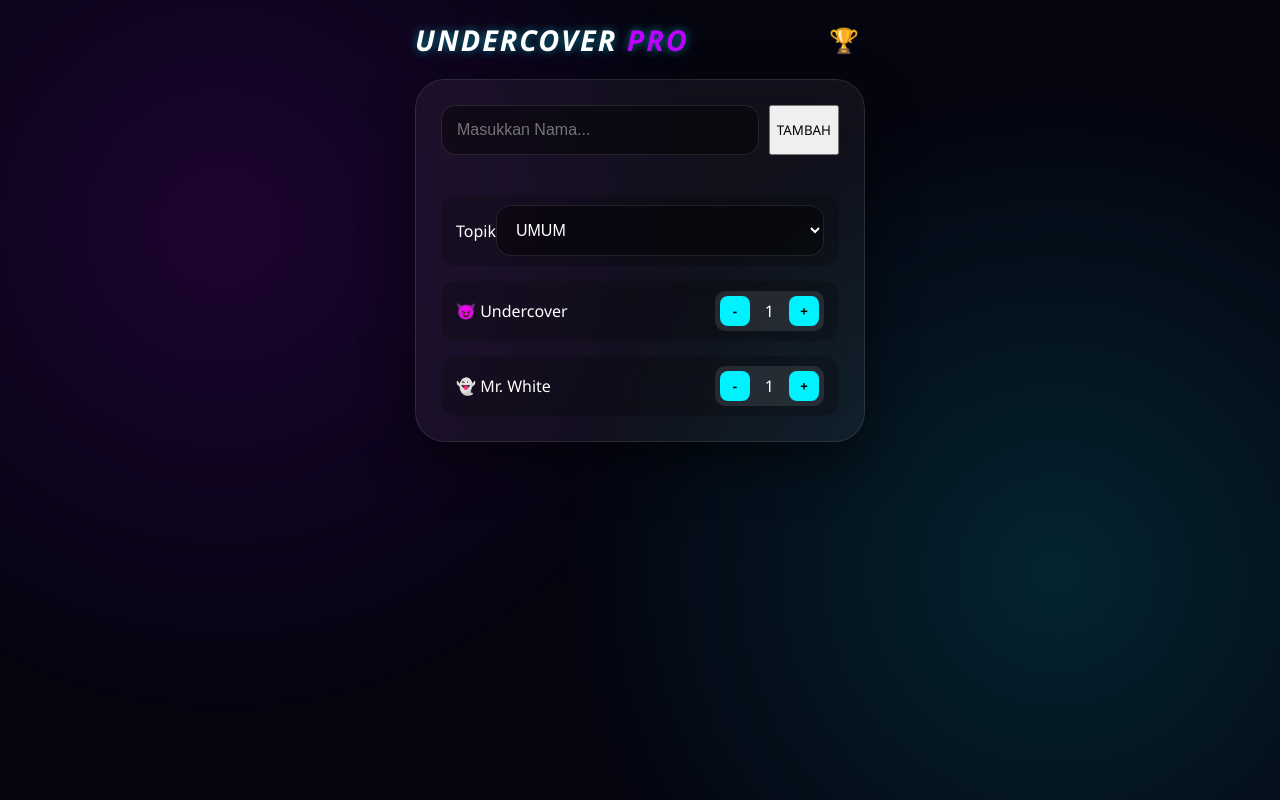
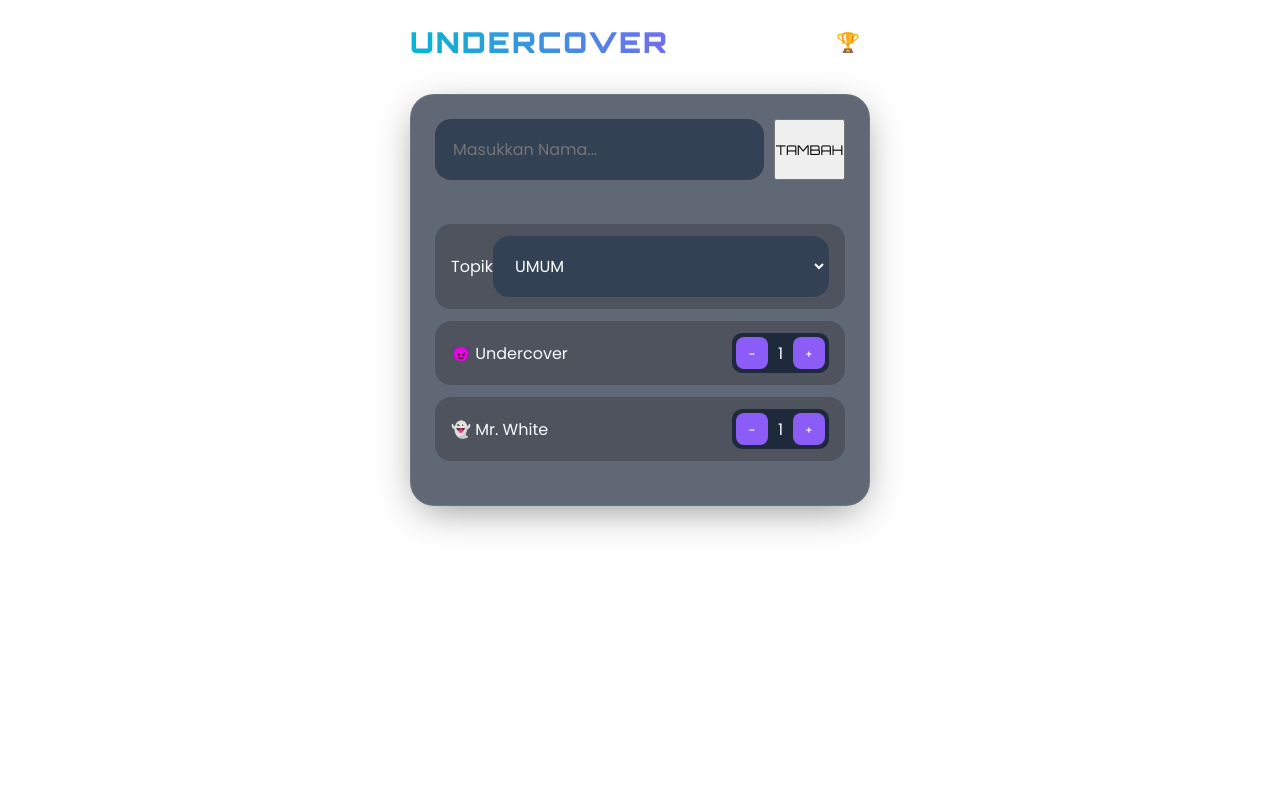
Before and after one commit to Ikyyy01/Undercoverbyiky, a React (Create React App) app: page / in a window 1280 px wide. Built offline with nearby package versions, Linux system fonts and the light colour scheme.

Commit message:
Update App.css

```diff
--- a/src/App.css
+++ b/src/App.css
@@ -1,155 +1,212 @@
+/* 1. IMPORT FONT (WAJIB ADA BIAR KEREN) */
+@import url('https://fonts.googleapis.com/css2?family=Orbitron:wght@400;700;900&family=Poppins:wght@300;400;600;800&display=swap');
+
 :root {
-  --primary: #00f2ff;
-  --secondary: #bd00ff;
-  --bg-dark: #050510;
-  --glass: rgba(255, 255, 255, 0.05);
-  --glass-border: rgba(255, 255, 255, 0.1);
-  --danger: #ff0055;
-  --neon-shadow: 0 0 15px var(--primary);
+  --primary: #8b5cf6;       /* Violet terang */
+  --primary-dark: #6d28d9;  /* Violet gelap */
+  --accent: #06b6d4;        /* Cyan neon */
+  --bg-deep: #0f172a;       /* Dark blue/black */
+  --surface: #1e293b;       /* Card color */
+  --surface-light: #334155; /* Input color */
+  --text-main: #f8fafc;
+  --text-muted: #94a3b8;
+  --danger: #ef4444;
+  --success: #22c55e;
 }
 
-* { box-sizing: border-box; user-select: none; -webkit-tap-highlight-color: transparent; }
+/* 2. GLOBAL RESET */
+* {
+  box-sizing: border-box;
+  margin: 0;
+  padding: 0;
+  -webkit-tap-highlight-color: transparent;
+}
 
 body {
-  margin: 0;
-  font-family: 'Orbitron', 'Segoe UI', sans-serif; /* Font futuristik */
-  background: var(--bg-dark);
-  color: white;
-  overflow: hidden;
-  height: 100vh;
+  font-family: 'Poppins', sans-serif; /* Font utama yang bersih */
+  background-color: var(--bg-deep);
+  color: var(--text-main);
+  overflow-x: hidden;
+  /* Background Gradasi Halus */
+  background: radial-gradient(circle at 50% 0%, #2e1065 0%, var(--bg-deep) 60%);
+  min-height: 100vh;
 }
 
-/* --- ANIMATED BACKGROUND --- */
 .app-container {
-  height: 100vh;
+  max-width: 500px; /* Batasi lebar biar rapi di HP & PC */
+  margin: 0 auto;
+  padding: 20px;
+  min-height: 100vh;
   display: flex;
   flex-direction: column;
-  align-items: center;
-  padding: 20px;
-  position: relative;
-  overflow-y: auto;
 }
 
-.particles {
-  position: fixed;
-  top: 0; left: 0; width: 100%; height: 100%;
-  background-image:
-    radial-gradient(circle at 20% 30%, rgba(189, 0, 255, 0.15) 0%, transparent 40%),
-    radial-gradient(circle at 80% 70%, rgba(0, 242, 255, 0.15) 0%, transparent 40%);
-  z-index: -1;
-  animation: pulseBg 10s infinite alternate;
+/* 3. HEADER & TYPOGRAPHY */
+.header {
+  text-align: center;
+  margin-bottom: 30px;
+  display: flex;
+  justify-content: space-between;
+  align-items: center;
 }
 
-@keyframes pulseBg { 0% { opacity: 0.5; transform: scale(1); } 100% { opacity: 1; transform: scale(1.1); } }
-
-/* --- HEADER --- */
-.header { text-align: center; margin-bottom: 20px; width: 100%; max-width: 450px; display: flex; justify-content: space-between; align-items: center; }
-.header h1 { margin: 0; font-size: 1.8rem; letter-spacing: 2px; text-shadow: 0 0 10px rgba(0,242,255,0.5); font-style: italic; }
-.header span { color: var(--secondary); }
-.icon-btn { background: none; border: none; font-size: 1.5rem; cursor: pointer; transition: transform 0.2s; }
-.icon-btn:active { transform: scale(0.8); }
-
-/* --- CARDS & GLASSMORPHISM --- */
-.card {
-  width: 100%; max-width: 450px;
-  background: var(--glass);
-  backdrop-filter: blur(20px); -webkit-backdrop-filter: blur(20px);
-  border: 1px solid var(--glass-border);
-  border-radius: 30px;
-  padding: 25px;
-  box-shadow: 0 20px 50px rgba(0,0,0,0.5);
-  margin-bottom: 20px;
+.header h1 {
+  font-family: 'Orbitron', sans-serif; /* Font Judul Robotik */
+  font-weight: 900;
+  font-size: 1.8rem;
+  background: linear-gradient(to right, var(--accent), var(--primary));
+  -webkit-background-clip: text;
+  -webkit-text-fill-color: transparent;
+  text-transform: uppercase;
+  letter-spacing: 2px;
 }
 
-/* --- ANIMATIONS --- */
-.slide-up { animation: slideUp 0.6s cubic-bezier(0.16, 1, 0.3, 1); }
-.fade-in { animation: fadeIn 0.5s ease; }
-.zoom-in { animation: zoomIn 0.3s cubic-bezier(0.175, 0.885, 0.32, 1.275); }
+.header span {
+  font-size: 0.8rem;
+  background: #fff;
+  color: #000;
+  padding: 2px 6px;
+  border-radius: 4px;
+  vertical-align: middle;
+  margin-left: 5px;
+}
 
-@keyframes slideUp { from { transform: translateY(50px); opacity: 0; } to { transform: translateY(0); opacity: 1; } }
-@keyframes fadeIn { from { opacity: 0; } to { opacity: 1; } }
-@keyframes zoomIn { from { transform: scale(0.5); opacity: 0; } to { transform: scale(1); opacity: 1; } }
+.icon-btn {
+  background: rgba(255,255,255,0.1);
+  border: none;
+  font-size: 1.2rem;
+  padding: 10px;
+  border-radius: 12px;
+  cursor: pointer;
+  color: white;
+}
 
-/* --- INPUTS & CONTROLS --- */
+/* 4. CARDS & PANELS */
+.card {
+  background: rgba(30, 41, 59, 0.7); /* Semi transparan */
+  backdrop-filter: blur(12px);
+  -webkit-backdrop-filter: blur(12px);
+  border: 1px solid rgba(255, 255, 255, 0.08);
+  border-radius: 24px;
+  padding: 24px;
+  box-shadow: 0 10px 40px -10px rgba(0,0,0,0.5);
+  animation: slideUp 0.4s ease-out;
+}
+
+@keyframes slideUp { from { opacity:0; transform: translateY(20px); } to { opacity:1; transform: translateY(0); } }
+
+/* 5. INPUTS & BUTTONS */
 .input-group { display: flex; gap: 10px; margin-bottom: 20px; }
+
 input, select {
-  width: 100%; background: rgba(0,0,0,0.4); border: 1px solid var(--glass-border);
-  color: white; padding: 15px; border-radius: 15px; font-size: 1rem; outline: none; transition: 0.3s;
+  width: 100%;
+  padding: 16px;
+  background: var(--surface-light);
+  border: 2px solid transparent;
+  border-radius: 16px;
+  color: white;
+  font-size: 1rem;
+  font-family: 'Poppins', sans-serif;
+  outline: none;
+  transition: 0.3s;
 }
-input:focus { border-color: var(--primary); box-shadow: 0 0 10px rgba(0,242,255,0.2); }
 
-button { cursor: pointer; font-family: inherit; }
+input:focus { border-color: var(--primary); background: var(--surface); }
+
+button { cursor: pointer; font-family: 'Orbitron', sans-serif; }
+
 .btn {
-  width: 100%; padding: 18px; border: none; border-radius: 20px;
-  background: linear-gradient(135deg, var(--primary), #00a8ff);
-  color: #000; font-weight: 900; font-size: 1.1rem; letter-spacing: 1px;
-  margin-top: 15px; position: relative; overflow: hidden;
-  box-shadow: 0 5px 20px rgba(0,242,255,0.3);
+  width: 100%;
+  padding: 18px;
+  border: none;
+  border-radius: 18px;
+  background: linear-gradient(135deg, var(--primary), var(--primary-dark));
+  color: white;
+  font-weight: 700;
+  font-size: 1rem;
+  letter-spacing: 1px;
+  box-shadow: 0 4px 15px rgba(139, 92, 246, 0.4);
   transition: transform 0.1s;
+  margin-top: 15px;
 }
-.btn:active { transform: scale(0.96); }
-.btn.glow { animation: glowing 2s infinite; }
-.btn.secondary { background: rgba(255,255,255,0.1); color: white; box-shadow: none; }
+.btn:active { transform: scale(0.97); }
+.btn.glow { box-shadow: 0 0 20px rgba(139, 92, 246, 0.6); }
+.btn.secondary { background: transparent; border: 2px solid var(--surface-light); box-shadow: none; color: var(--text-muted); }
 
-@keyframes glowing { 0% { box-shadow: 0 0 5px var(--primary); } 50% { box-shadow: 0 0 20px var(--primary); } 100% { box-shadow: 0 0 5px var(--primary); } }
-
-/* --- CHIPS & SETTINGS --- */
-.chips-container { display: flex; flex-wrap: wrap; gap: 8px; margin-bottom: 20px; max-height: 150px; overflow-y: auto; }
+/* 6. CHIPS (List Pemain) */
+.chips-container { display: flex; flex-wrap: wrap; gap: 8px; margin-bottom: 24px; }
 .chip {
-  background: rgba(255,255,255,0.1); padding: 8px 14px; border-radius: 50px; font-size: 0.85rem;
-  display: flex; align-items: center; gap: 8px; border: 1px solid transparent; transition: 0.2s;
+  background: var(--surface-light);
+  padding: 8px 16px;
+  border-radius: 50px;
+  font-size: 0.9rem;
+  display: flex;
+  align-items: center;
+  gap: 8px;
+  border: 1px solid transparent;
 }
-.chip:active { border-color: var(--danger); background: rgba(255,0,85,0.2); }
+.chip:active { border-color: var(--danger); }
 .x-mark { color: var(--danger); font-weight: bold; }
 
-.settings-grid { display: grid; gap: 15px; }
-.setting-item { display: flex; justify-content: space-between; align-items: center; background: rgba(0,0,0,0.2); padding: 10px 15px; border-radius: 15px; }
-.stepper { display: flex; align-items: center; gap: 15px; background: rgba(255,255,255,0.1); padding: 5px; border-radius: 10px; }
-.stepper button { width: 30px; height: 30px; border-radius: 8px; border: none; background: var(--primary); font-weight: bold; }
+/* 7. SETTINGS GRID */
+.settings-grid { display: grid; gap: 12px; margin-bottom: 20px; }
+.setting-item {
+  display: flex; justify-content: space-between; align-items: center;
+  background: rgba(0,0,0,0.2); padding: 12px 16px; border-radius: 16px;
+}
+.stepper { display: flex; align-items: center; gap: 10px; background: var(--surface); padding: 4px; border-radius: 10px; }
+.stepper button { width: 32px; height: 32px; background: var(--primary); border: none; border-radius: 8px; color: white; display: flex; align-items: center; justify-content: center; }
 
-/* --- 3D CARD FLIP --- */
-.flip-card { perspective: 1000px; width: 100%; height: 300px; margin: 20px 0; cursor: pointer; }
+/* 8. FLIP CARD (GAMEPLAY) */
+.flip-card { perspective: 1000px; width: 100%; height: 280px; margin: 20px 0; cursor: pointer; }
 .flip-inner {
-  position: relative; width: 100%; height: 100%; text-align: center; transition: transform 0.6s cubic-bezier(0.4, 0.2, 0.2, 1);
+  position: relative; width: 100%; height: 100%; text-align: center;
+  transition: transform 0.6s cubic-bezier(0.4, 0.2, 0.2, 1);
   transform-style: preserve-3d;
 }
 .flip-card.flipped .flip-inner { transform: rotateY(180deg); }
+
 .flip-front, .flip-back {
   position: absolute; width: 100%; height: 100%; -webkit-backface-visibility: hidden; backface-visibility: hidden;
-  border-radius: 25px; display: flex; flex-direction: column; align-items: center; justify-content: center;
-  border: 1px solid var(--glass-border); box-shadow: 0 10px 30px rgba(0,0,0,0.5);
+  border-radius: 24px; display: flex; flex-direction: column; align-items: center; justify-content: center;
+  box-shadow: 0 10px 30px rgba(0,0,0,0.3); border: 2px solid rgba(255,255,255,0.1);
 }
-.flip-front { background: linear-gradient(135deg, #1e1e2e, #2a2a40); }
-.flip-back { background: linear-gradient(135deg, var(--secondary), #7000ff); transform: rotateY(180deg); color: white; }
 
-.lock-icon { font-size: 4rem; margin-bottom: 10px; filter: drop-shadow(0 0 10px var(--primary)); }
-.role-reveal h1 { font-size: 3rem; margin: 10px 0; font-weight: 900; }
-.mini-role { background: rgba(0,0,0,0.3); padding: 5px 15px; border-radius: 20px; font-size: 0.8rem; text-transform: uppercase; }
-.white { color: #fff; } .role-icon { font-size: 4rem; }
+.flip-front { background: linear-gradient(145deg, #1e1b4b, #0f172a); }
+.flip-back { background: var(--primary); transform: rotateY(180deg); }
 
-/* --- VOTING & TIMER --- */
-.timer-box { font-size: 3rem; font-weight: 900; text-align: center; font-variant-numeric: tabular-nums; margin-bottom: 20px; text-shadow: 0 0 20px rgba(255,255,255,0.2); }
-.timer-box.danger { color: var(--danger); animation: pulseDanger 0.5s infinite; }
-@keyframes pulseDanger { 0% { opacity: 1; } 50% { opacity: 0.5; } 100% { opacity: 1; } }
+/* Konten Kartu */
+.lock-icon { font-size: 3rem; margin-bottom: 10px; opacity: 0.8; }
+.flip-front p { font-family: 'Orbitron'; letter-spacing: 2px; font-size: 0.9rem; opacity: 0.7; }
 
-.vote-list { display: grid; grid-template-columns: 1fr 1fr; gap: 10px; }
+.role-reveal h1 { font-size: 2.5rem; margin: 10px 0; font-weight: 800; text-shadow: 0 2px 10px rgba(0,0,0,0.3); }
+.role-reveal.white h3 { font-size: 1.8rem; margin-bottom: 10px; }
+.mini-role { background: rgba(0,0,0,0.3); padding: 6px 16px; border-radius: 20px; font-size: 0.8rem; text-transform: uppercase; font-weight: bold; }
+
+/* 9. VOTING & TIMER */
+.distribute-header { text-align: center; margin-bottom: 20px; }
+.distribute-header h2 { color: var(--accent); font-size: 2rem; font-weight: 800; }
+
+.timer-box { font-size: 3.5rem; font-weight: 800; text-align: center; margin-bottom: 20px; font-variant-numeric: tabular-nums; letter-spacing: -2px; }
+.timer-box.danger { color: var(--danger); animation: pulse 0.5s infinite; }
+@keyframes pulse { 50% { opacity: 0.5; } }
+
+.vote-list { display: grid; grid-template-columns: 1fr 1fr; gap: 12px; }
 .vote-item {
-  background: rgba(255,255,255,0.05); border: 1px solid var(--glass-border); padding: 15px; border-radius: 15px;
+  background: var(--surface-light); border: 2px solid transparent; padding: 15px; border-radius: 16px;
   display: flex; align-items: center; gap: 10px; color: white; transition: 0.2s;
 }
-.vote-item:active { background: var(--danger); border-color: var(--danger); }
-.vote-item.dead { opacity: 0.5; filter: grayscale(1); text-decoration: line-through; }
-.avatar { width: 35px; height: 35px; background: linear-gradient(to right, var(--primary), var(--secondary)); border-radius: 50%; display: flex; align-items: center; justify-content: center; font-weight: bold; }
+.vote-item:active { border-color: var(--danger); background: rgba(239, 68, 68, 0.1); }
+.vote-item.dead { opacity: 0.4; filter: grayscale(1); }
+.avatar { width: 36px; height: 36px; background: var(--primary); border-radius: 50%; display: flex; align-items: center; justify-content: center; font-weight: bold; font-size: 0.9rem; }
+.name { font-weight: 600; font-size: 0.95rem; overflow: hidden; text-overflow: ellipsis; }
 
-/* --- OVERLAY & MODALS --- */
-.overlay { position: fixed; inset: 0; background: rgba(0,0,0,0.9); z-index: 100; display: flex; justify-content: center; align-items: center; backdrop-filter: blur(10px); }
-.modal { background: #1a1a2e; padding: 40px; border-radius: 30px; text-align: center; border: 2px solid var(--danger); box-shadow: 0 0 50px var(--danger); width: 90%; max-width: 350px; }
-.elim-avatar { width: 80px; height: 80px; background: var(--danger); border-radius: 50%; margin: 0 auto 20px; font-size: 2rem; display: flex; align-items: center; justify-content: center; font-weight: bold; }
-.badge { background: #333; display: inline-block; padding: 10px 20px; border-radius: 10px; margin: 10px 0; font-weight: bold; letter-spacing: 1px; color: var(--danger); text-transform: uppercase; }
+/* 10. MODAL & RESULT */
+.overlay { position: fixed; inset: 0; background: rgba(0,0,0,0.9); z-index: 999; display: flex; justify-content: center; align-items: center; backdrop-filter: blur(8px); }
+.modal { background: var(--surface); padding: 30px; border-radius: 30px; text-align: center; width: 90%; max-width: 350px; border: 2px solid var(--border); }
+.elim-avatar { width: 80px; height: 80px; background: var(--danger); border-radius: 50%; margin: 0 auto 15px; font-size: 2.5rem; display: flex; align-items: center; justify-content: center; }
+.badge { background: #000; color: var(--danger); padding: 8px 16px; border-radius: 8px; display: inline-block; margin: 10px 0; font-weight: bold; }
 
-/* --- WINNER SCENE --- */
-.winner-scene { text-align: center; padding: 50px 20px; }
-.winner-badge { margin: 30px 0; animation: bounce 2s infinite; }
-.trophy { font-size: 5rem; display: block; margin-bottom: 10px; filter: drop-shadow(0 0 20px gold); }
-.lb-panel h3 { text-align: center; margin-bottom: 20px; color: gold; }
-.lb-row { display: flex; justify-content: space-between; padding: 12px; border-bottom: 1px solid rgba(255,255,255,0.1); }
+.winner-scene h1 { font-size: 3rem; color: var(--success); margin-bottom: 10px; }
+.winner-badge h2 { font-size: 1.5rem; margin-top: 10px; }
+.trophy { font-size: 4rem; display: block; }
```
